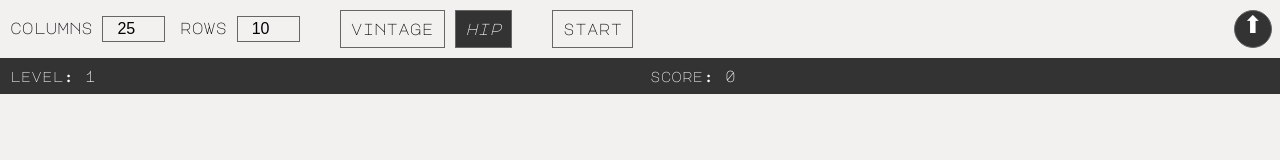
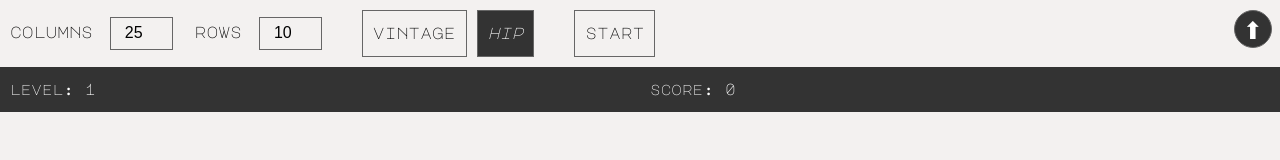
Before and after one commit to jouni-kantola/grid-snake, a website: page src/index.html in a window 1280 px wide. Drawn offline with Linux system fonts and the light colour scheme.

Commit message:
Defer web font styles

```diff
--- /dev/null
+++ b/src/fonts.css
@@ -0,0 +1,22 @@
+* {
+  font-family: "Major Mono Display";
+  font-size: 16px;
+  line-height: 1.55;
+  font-weight: 400;
+  letter-spacing: 0px;
+  word-spacing: 0px;
+  text-transform: lowercase;
+}
+body {
+  font-family: "Major Mono Display";
+  font-size: 16px;
+  line-height: 1.55;
+  font-weight: 400;
+  letter-spacing: 0px;
+  word-spacing: 0px;
+}
+
+button {
+  font-family: "Major Mono Display";
+  text-transform: lowercase;
+}
--- a/src/index.html
+++ b/src/index.html
@@ -8,11 +8,19 @@
       rel="preload"
       as="style"
     />
+    <link href="./styles.css" rel="stylesheet" />
     <link
       href="https://fonts.googleapis.com/css2?family=Major+Mono+Display&display=swap"
       rel="stylesheet"
+      media="print"
+      onload="this.media='all'"
     />
-    <link href="./styles.css" rel="stylesheet" />
+    <link
+      href="./fonts.css"
+      rel="stylesheet"
+      media="print"
+      onload="this.media='all'"
+    />
     <link href="./manifest.json" rel="manifest" />
     <link
       href="./img/apple-touch-icon.png"
--- a/src/styles.css
+++ b/src/styles.css
@@ -1,18 +1,29 @@
 * {
   box-sizing: border-box;
-  font-family: sans-serif;
+  font-family: monospace;
   margin: 0;
   padding: 0;
+  line-height: 1.35;
+  font-weight: 100;
+  letter-spacing: 1.05px;
+  word-spacing: 0px;
+  text-transform: uppercase;
 }
 
 html,
 body {
-  font-size: 16px;
   height: 100%;
 }
 
 body {
+  font-size: 18px;
   background-color: #f3f1f0;
+  font-family: monospace;
+}
+
+button {
+  font-family: monospace;
+  text-transform: uppercase;
 }
 
 .game {
@@ -20,6 +31,7 @@ body {
   grid-template-columns: 50% 50%;
   grid-template-rows: auto auto auto;
   align-items: start;
+  text-transform: uppercase;
 }
 
 .setup {
@@ -31,10 +43,8 @@ body {
 .setup label,
 .setup input,
 .setup button {
-  font-family: "Major Mono Display", monospace;
   background-color: #f3f1f0;
   border: none;
-  font-size: 1rem;
 }
 
 .setup label {
@@ -63,6 +73,7 @@ body {
   border: 1px solid #666;
   text-align: center;
   font-family: sans-serif;
+  font-size: 16px;
   padding: 3px;
   margin: 0 0 8px 5px;
   min-width: 40px;
@@ -134,7 +145,6 @@ label[for="configuration-toggle"] {
   padding: 10px;
   color: #fff;
   background-color: #333;
-  font-family: "Major Mono Display", monospace;
 }
 
 .level::before,
--- a/src/sw.js
+++ b/src/sw.js
@@ -1,7 +1,7 @@
-const version = "v1.0.4";
+const version = "v1.0.5";
 const pwaCache = `grid-snake-${version}`;
 
-const files = ["./index.html", "./index.js", "./styles.css"];
+const files = ["./index.html", "./index.js", "./styles.css", "./fonts.css"];
 
 self.addEventListener("install", event => {
   event.waitUntil(
```
